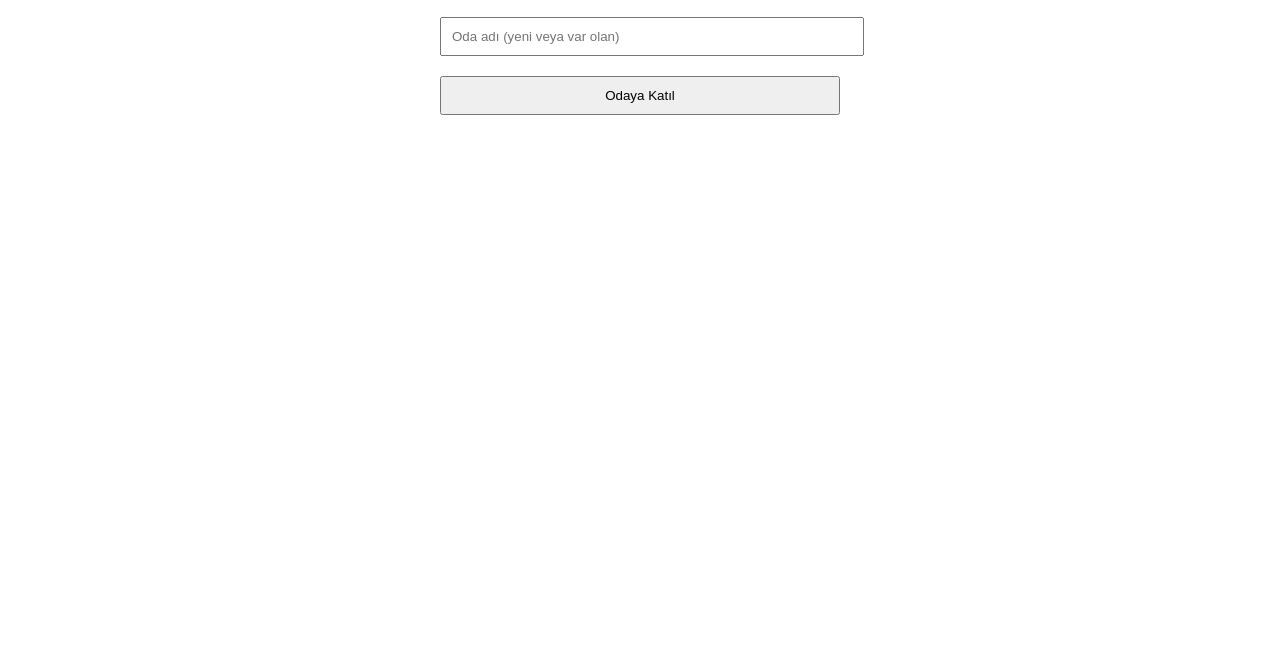
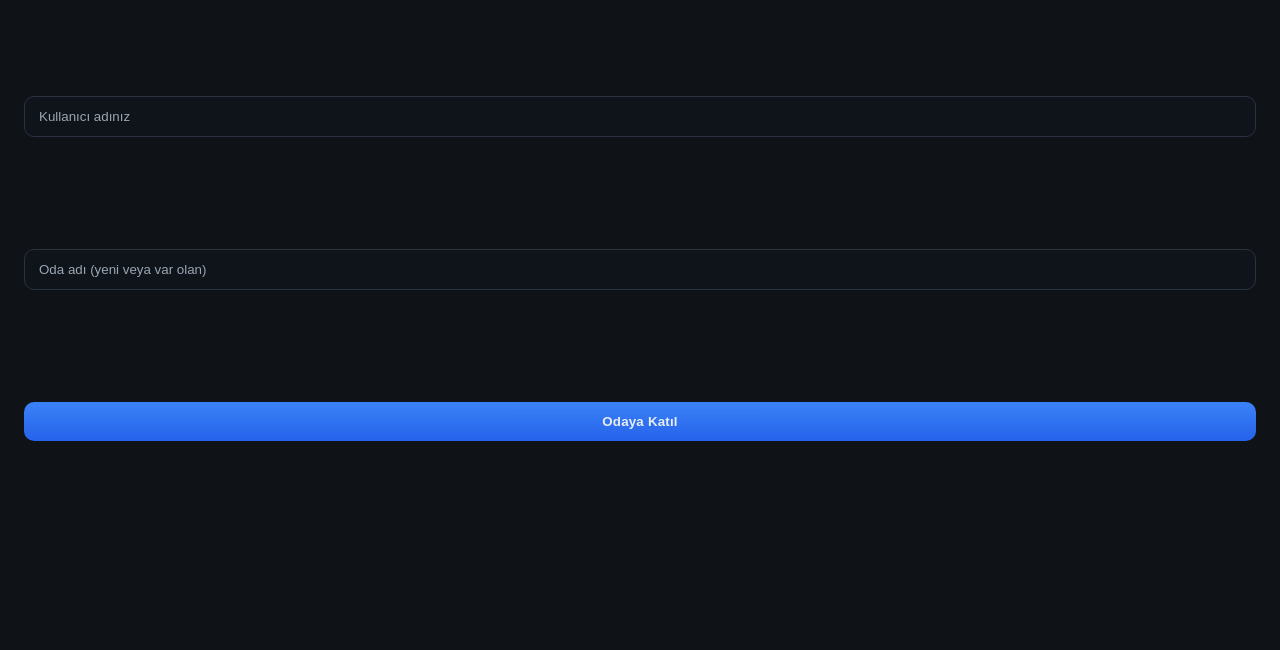
Before and after one commit to MehmetISPIR/graphgame, a website: page public/index.html in a window 1280 px wide. Shown: the part 150-800 px from the top of the page. Drawn offline with nearby package versions, Linux system fonts and the light colour scheme; no server answers.

Commit message:
Update index.html

```diff
--- a/public/index.html
+++ b/public/index.html
@@ -3,12 +3,44 @@
 <head>
   <meta charset="UTF-8">
   <title>Oda Girişi - Matematik Oyunu</title>
-  <style>
-    body { font-family: Arial; max-width: 400px; margin: 50px auto; }
-    input, button { width: 100%; padding: 10px; margin: 10px 0; }
-    #roomList { margin-top: 20px; }
-    .room { padding: 10px; border: 1px solid #ccc; margin-bottom: 5px; cursor: pointer; }
-  </style>
+<style>
+  :root {
+    --bg:#0f1216; --panel:#161a20; --text:#e8edf3;
+    --muted:#9aa6b2; --accent:#3b82f6; --ok:#22c55e; --warn:#eab308; --ring:#263043;
+    --card:#1b2027; --border:#2a3240;
+  }
+  *{box-sizing:border-box}
+  body{
+    font-family: Inter, system-ui, Arial, sans-serif;
+    margin:0; background:var(--bg); color:var(--text);
+    min-height:100dvh; display:grid; place-items:center; padding:24px;
+  }
+  .wrap{width:100%; max-width:720px}
+  h2{margin:8px 0 16px; text-align:center; letter-spacing:.3px}
+  .panel{
+    background:var(--panel); border:1px solid var(--border);
+    border-radius:14px; padding:18px; box-shadow:0 6px 24px rgba(0,0,0,.35);
+  }
+  input, button{
+    width:100%; padding:12px 14px; border-radius:10px; border:1px solid var(--border);
+    background:#0f141b; color:var(--text); outline:none;
+  }
+  input::placeholder{color:var(--muted)}
+  input:focus{border-color:var(--accent); box-shadow:0 0 0 4px rgba(59,130,246,.15)}
+  button{
+    background:linear-gradient(180deg,#3b82f6,#2563eb); border:none; font-weight:600;
+    letter-spacing:.2px; cursor:pointer;
+  }
+  button:hover{filter:brightness(1.05)}
+  #roomList{margin-top:16px; display:grid; gap:10px}
+  .room{
+    background:var(--card); border:1px solid var(--border); padding:12px 14px;
+    border-radius:12px; display:flex; justify-content:space-between; align-items:center;
+    cursor:pointer; transition:transform .08s ease, background .2s;
+  }
+  .room:hover{transform:translateY(-1px); background:#202633}
+  .status{font-size:12px; color:var(--muted)}
+</style>
   <script src="/socket.io/socket.io.js"></script>
 </head>
 <body>
```
